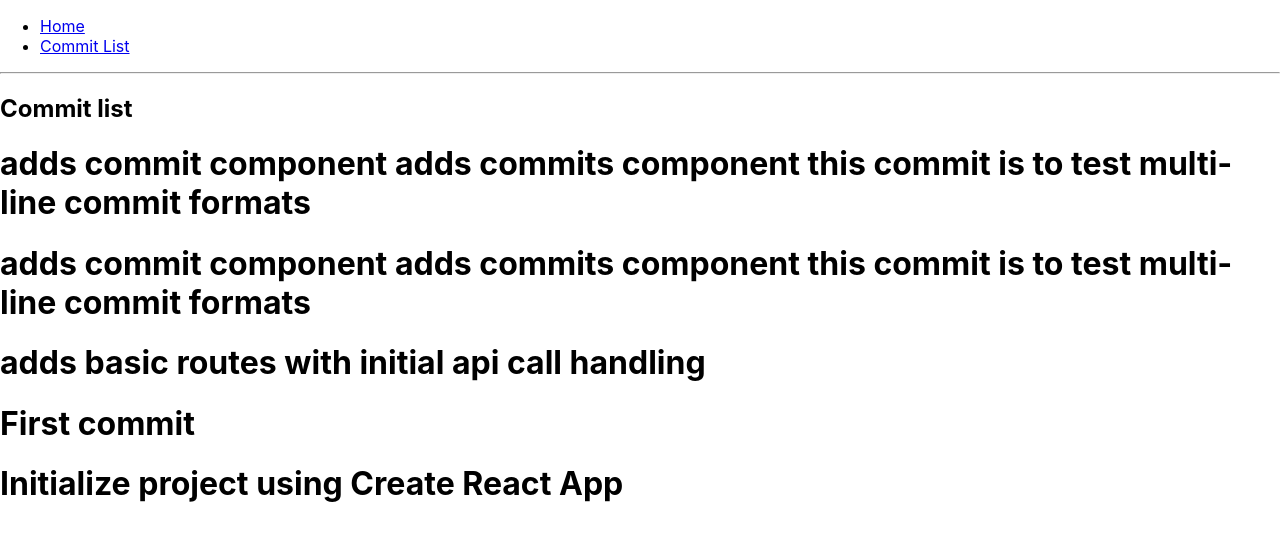
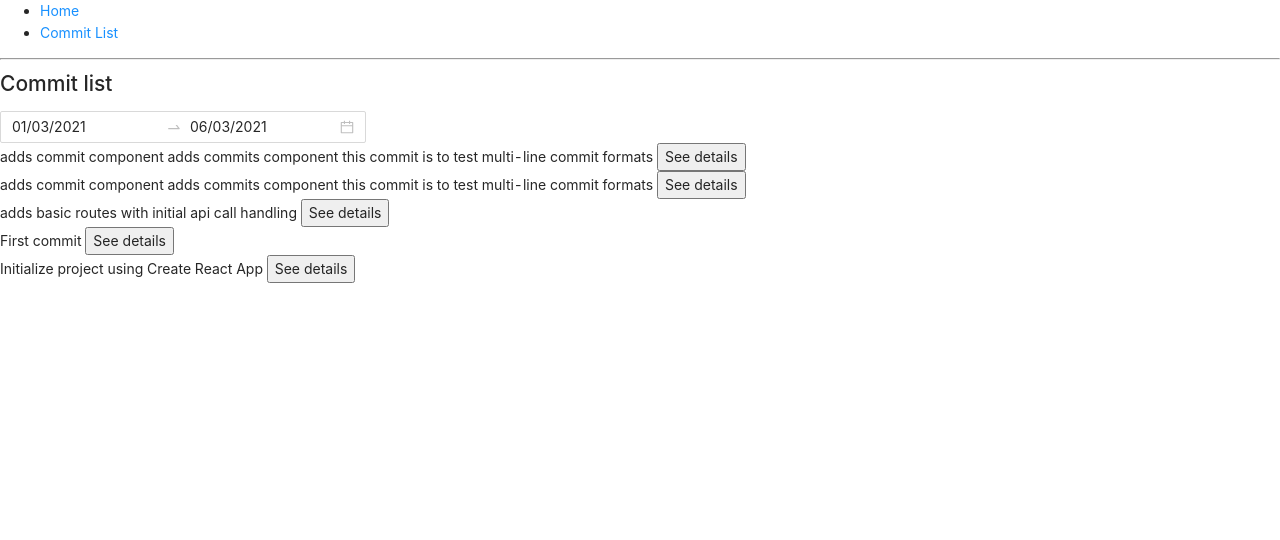
Before and after one commit to amrendrak1991/br-git-commit, a React (Create React App) app: page /commits in a window 1280 px wide. Shown: the top 540 px of the page. Built offline with nearby package versions, Linux system fonts and the light colour scheme.

Commit message:
adds antd ui lib adds date-range-filter

```diff
--- a/package.json
+++ b/package.json
@@ -6,6 +6,8 @@
     "@testing-library/jest-dom": "^5.11.9",
     "@testing-library/react": "^11.2.5",
     "@testing-library/user-event": "^12.8.1",
+    "antd": "^4.13.1",
+    "moment": "^2.29.1",
     "react": "^17.0.1",
     "react-dom": "^17.0.1",
     "react-router-dom": "^5.2.0",
--- a/src/App.js
+++ b/src/App.js
@@ -8,6 +8,8 @@ import {
 } from "react-router-dom";
 import Home from "./components/Home";
 import Commits from "./components/Commits";
+import Commit from "./components/Commit";
+import 'antd/dist/antd.css';
 function App() {
   return (
       <Router>
@@ -28,6 +30,10 @@ function App() {
             <Route path="/commits">
               <Commits />
             </Route>
+            <Route
+                path="/commit"
+                render={(props) => <Commit {...props}/>}
+            />
           </Switch>
         </div>
       </Router>
--- a/src/components/Commit.js
+++ b/src/components/Commit.js
@@ -1,15 +1,23 @@
 import React from "react";
+import { useHistory } from "react-router-dom";
 
 function Commit(props) {
-    const commit = props.data.commit;
-    debugger
+    const history = useHistory();
+    if(!props.location.state){
+        history.push('/commits');
+    }
+    const commitData = props.location.state.commitData;
     return (
         <div>
-            <h1>
-                {commit.message.split("\n").map((msg,key) => {
-                    return <span key={key}>{msg}&nbsp;</span>;
-                })}
-            </h1>
+            <div>
+                {commitData.commit.message}
+            </div>
+            <div>
+                {commitData.commit.author.name}
+            </div>
+            <div>
+                {commitData.commit.author.date}
+            </div>
         </div>
     );
 }
--- a/src/components/Commits.js
+++ b/src/components/Commits.js
@@ -1,12 +1,23 @@
-import React, { useState, useEffect } from 'react';
-import Commit from "./Commit";
+import React, {useState, useEffect} from 'react';
+import {useHistory} from "react-router-dom";
+import {DatePicker, Space} from "antd";
+import moment from 'moment'
+
+const {RangePicker} = DatePicker;
+const dateFormat = 'YYYY/MM/DD';
 
 function Commits() {
     const [error, setError] = useState(null);
     const [isLoaded, setIsLoaded] = useState(false);
     const [items, setItems] = useState([]);
-    useEffect(() => {
-        /*fetch("https://api.github.com/repos/amrendrak1991/br-git-commit/commits?per_page=100&sha=fd0db9583d99b4c6c3fcb9045969952bc4add991")
+    const [dateSince, setDateSince] = useState(moment().startOf('month').toISOString());
+    const [dateUntil, setDateUntil] = useState(moment().toISOString());
+    const history = useHistory();
+
+    function getCommitList() {
+        let apiEndpoint = "https://api.github.com/repos/amrendrak1991/br-git-commit/commits?per_page=100&sha=fd0db9583d99b4c6c3fcb9045969952bc4add991";
+        apiEndpoint += '&since' + dateSince + '&until' + dateUntil
+        /*fetch(apiEndpoint)
             .then(res => res.json())
             .then(
                 (result) => {
@@ -406,18 +417,56 @@ function Commits() {
                     "type": "User",
                     "site_admin": false
                 },
-                "parents": [
-
-                ]
+                "parents": []
             }
         ])
-    }, [])
+    }
+
+    useEffect(() => {
+        getCommitList();
+    }, [dateUntil])
+
+    function seeMoreDetails(data) {
+        history.push('/commit', {
+            commitData: data,
+        })
+    }
+
+    function onDateChange(dates, dateStrings) {
+        if (dates) {
+            console.log('From: ', dates[0].toISOString(), ', to: ', dates[1].toISOString());
+            setDateSince(dates[0]);
+            setDateUntil(dates[1])
+        } else {
+            //clear state
+            setDateSince(moment().startOf('month').toISOString());
+            setDateUntil(moment().toISOString());
+        }
+    }
 
     return (
         <div>
             <h2>Commit list</h2>
-            {items.length && items.map((commit)=>{
-                return <Commit data={commit} />
+            <Space direction="vertical" size={12}>
+                <RangePicker
+                    defaultValue={[moment(moment().startOf('month').format(dateFormat), dateFormat),
+                        moment(moment().format(dateFormat), dateFormat)]}
+                    ranges={{
+                        Today: [moment(), moment()],
+                        'This Month': [moment().startOf('month'), moment().endOf('month')],
+                    }}
+                    onChange={onDateChange}
+                    format={'DD/MM/YYYY'}
+                    allowClear={false}
+                />
+            </Space>
+            {items.length && items.map((data) => {
+                return <div>
+                    {data.commit.message.split("\n").map((msg, key) => {
+                        return <span key={key}>{msg}&nbsp;</span>;
+                    })}
+                    <button onClick={() => seeMoreDetails(data)}>See details</button>
+                </div>
             })}
         </div>
     );
```
Also changed, not shown: 1 other file (tests, documents, lock files or other folders).
